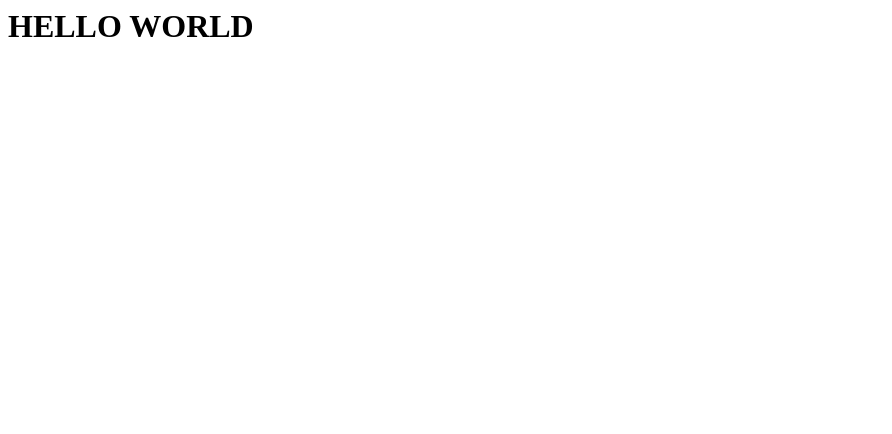
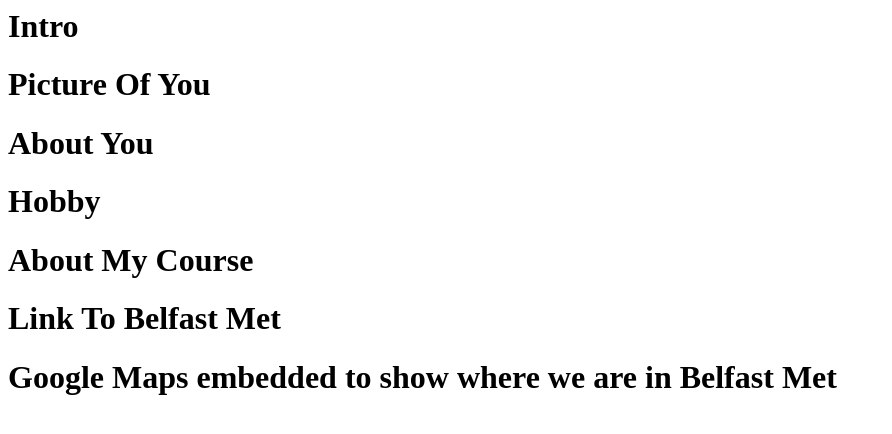
Before and after one commit to Excalipurr/myhtml, a plain HTML site: page index.html in a window 1280 px wide. Shown: the whole page, without its empty margins (0-892 px from the left). Drawn offline with Linux system fonts and the light colour scheme.

Commit message:
Update index.html

```diff
--- a/index.html
+++ b/index.html
@@ -1,7 +1,14 @@
 <html>
 <head>
 </body>
-<html>
-<h1> HELLO WORLD </h1>
+
+<h1>Intro</h1>
+ <h1>Picture Of You</h1>
+
+  <h1>About You</h1>
+  <h1>Hobby</h1>
+  <h1>About My Course</h1>
+  <h1>Link To Belfast Met</h1>
+  <h1>Google Maps embedded to show where we are in Belfast Met</h1>
 </body>
-</intel>
+</html>
```
